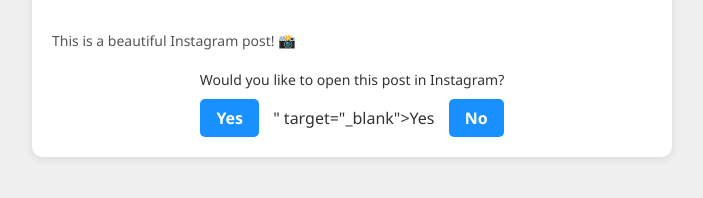
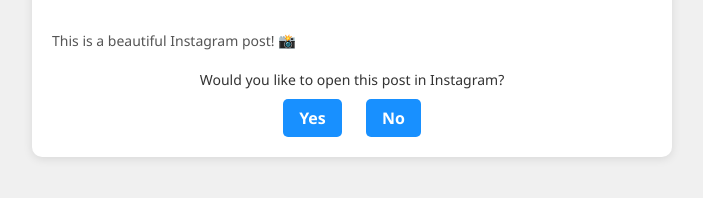
Before and after one commit to moneymakerking2001/my-website, a plain HTML site: page index.html in a window 1280 px wide. Shown: the part 498-696 px from the top of the page, without its empty margins (288-991 px from the left). Drawn offline with Linux system fonts and the light colour scheme.

Commit message:
Add second page and link Yes button to it

```diff
--- a/index.html
+++ b/index.html
@@ -106,7 +106,6 @@
     <div class="prompt">
       <p>Would you like to open this post in Instagram?</p>
       <a href="<a href="second.html" target="_blank">Yes</a>
-" target="_blank">Yes</a>
       <a href="https://www.google.com" target="_blank">No</a>
     </div>
   </div>
```
